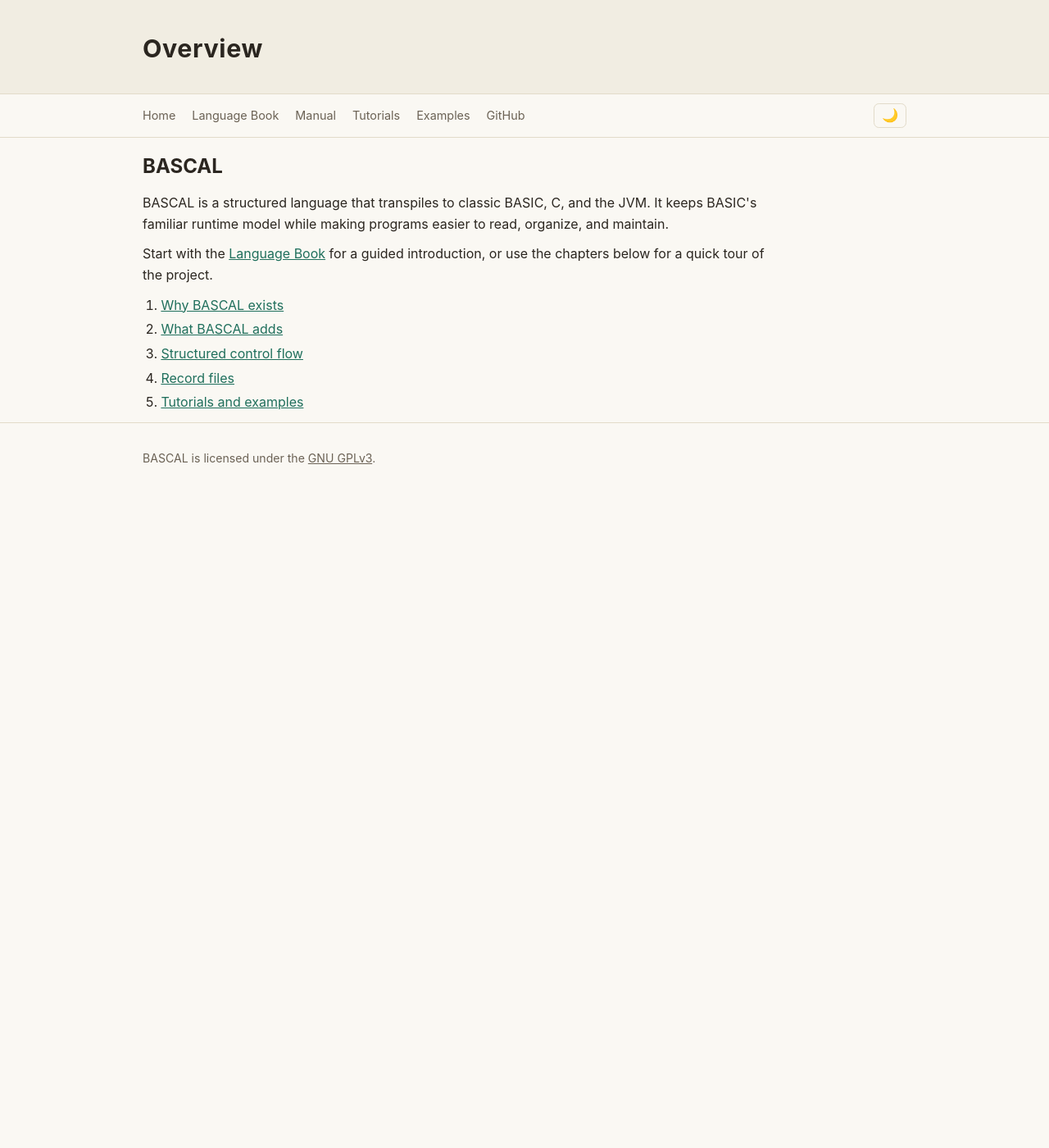
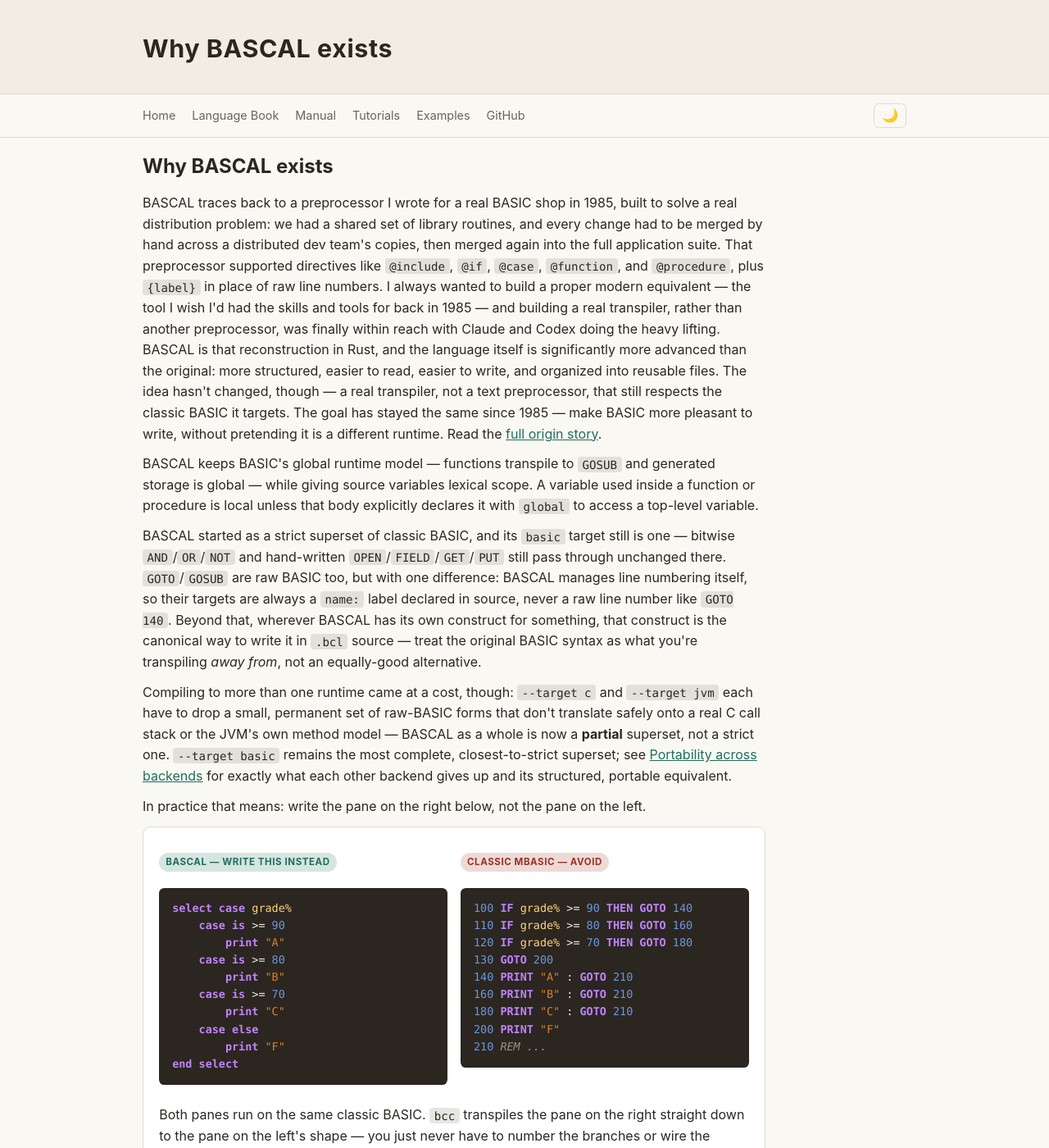
Before and after one commit to johnjoeallen/bascal, an MkDocs documentation site: the page built from docs/index.md, in a window 1280 px wide and 1400 px high. Shown: the whole window at 82% size. Built offline with MkDocs 1.6.1, drawn with Linux system fonts in a browser that asks for light colours; some of the changed text lies outside the part shown.

Commit message:
Use why chapter as homepage

````diff
--- a/docs/index.md
+++ b/docs/index.md
@@ -1,15 +1,62 @@
-<div class="section" markdown="1">
+<div id="why" class="section" markdown="1">
 
-## BASCAL
+## Why BASCAL exists
 
-BASCAL is a structured language that transpiles to classic BASIC, C, and the JVM. It keeps BASIC's familiar runtime model while making programs easier to read, organize, and maintain.
+BASCAL traces back to a preprocessor I wrote for a real BASIC shop in 1985, built to solve a real distribution problem: we had a shared set of library routines, and every change had to be merged by hand across a distributed dev team's copies, then merged again into the full application suite. That preprocessor supported directives like `@include`, `@if`, `@case`, `@function`, and `@procedure`, plus `{label}` in place of raw line numbers. I always wanted to build a proper modern equivalent — the tool I wish I'd had the skills and tools for back in 1985 — and building a real transpiler, rather than another preprocessor, was finally within reach with Claude and Codex doing the heavy lifting. BASCAL is that reconstruction in Rust, and the language itself is significantly more advanced than the original: more structured, easier to read, easier to write, and organized into reusable files. The idea hasn't changed, though — a real transpiler, not a text preprocessor, that still respects the classic BASIC it targets. The goal has stayed the same since 1985 — make BASIC more pleasant to write, without pretending it is a different runtime. Read the [full origin story](origin.md).
 
-Start with the [Language Book](language/index.md) for a guided introduction, or use the chapters below for a quick tour of the project.
+BASCAL keeps BASIC's global runtime model — functions transpile to `GOSUB` and generated storage is global — while giving source variables lexical scope. A variable used inside a function or procedure is local unless that body explicitly declares it with `global` to access a top-level variable.
 
-1. [Why BASCAL exists](home/why-bascal.md)
-2. [What BASCAL adds](home/features.md)
-3. [Structured control flow](home/control-flow.md)
-4. [Record files](home/record-files.md)
-5. [Tutorials and examples](home/tutorials.md)
+BASCAL started as a strict superset of classic BASIC, and its `basic` target still is one — bitwise `AND`/`OR`/`NOT` and hand-written `OPEN`/`FIELD`/`GET`/`PUT` still pass through unchanged there. `GOTO`/`GOSUB` are raw BASIC too, but with one difference: BASCAL manages line numbering itself, so their targets are always a `name:` label declared in source, never a raw line number like `GOTO 140`. Beyond that, wherever BASCAL has its own construct for something, that construct is the canonical way to write it in `.bcl` source — treat the original BASIC syntax as what you're transpiling *away from*, not an equally-good alternative.
+
+Compiling to more than one runtime came at a cost, though: `--target c` and `--target jvm` each have to drop a small, permanent set of raw-BASIC forms that don't translate safely onto a real C call stack or the JVM's own method model — BASCAL as a whole is now a **partial** superset, not a strict one. `--target basic` remains the most complete, closest-to-strict superset; see [Portability across backends](manual/command-line-reference.md#portability-across-backends) for exactly what each other backend gives up and its structured, portable equivalent.
+
+In practice that means: write the pane on the right below, not the pane on the left.
+
+<div class="compare" markdown="1">
+
+<div class="compare-grid" markdown="1">
+
+<div class="pane old" markdown="1">
+
+<span class="tag">Classic MBASIC — avoid</span>
+
+```bascal
+100 IF grade% >= 90 THEN GOTO 140
+110 IF grade% >= 80 THEN GOTO 160
+120 IF grade% >= 70 THEN GOTO 180
+130 GOTO 200
+140 PRINT "A" : GOTO 210
+160 PRINT "B" : GOTO 210
+180 PRINT "C" : GOTO 210
+200 PRINT "F"
+210 REM ...
+```
 
 </div>
+
+<div class="pane new" markdown="1">
+
+<span class="tag">BASCAL — write this instead</span>
+
+```bascal
+select case grade%
+    case is >= 90
+        print "A"
+    case is >= 80
+        print "B"
+    case is >= 70
+        print "C"
+    case else
+        print "F"
+end select
+```
+
+</div>
+
+</div>
+
+Both panes run on the same classic BASIC. `bcc` transpiles the pane on the right straight down to the pane on the left's shape — you just never have to number the branches or wire the `GOTO`s by hand. See the [structured control-flow chapter](home/control-flow.md) for loops and short-circuit conditions.
+
+</div>
+
+</div>
--- a/mkdocs.yml
+++ b/mkdocs.yml
@@ -29,8 +29,7 @@ markdown_extensions:
   - pymdownx.superfences
 nav:
   - Home:
-      - Overview: index.md
-      - Why BASCAL exists: home/why-bascal.md
+      - Why BASCAL exists: index.md
       - What BASCAL adds: home/features.md
       - Structured control flow: home/control-flow.md
       - Record files: home/record-files.md
````
Also changed, not shown: docs/home/why-bascal.md (deleted, +0 -64 lines), docs/origin.md (+1 -1 lines).
